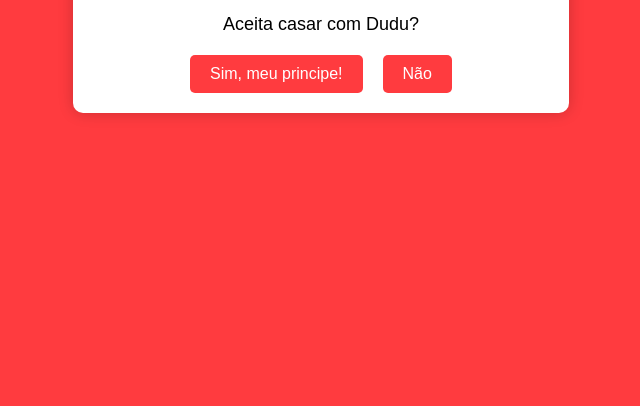
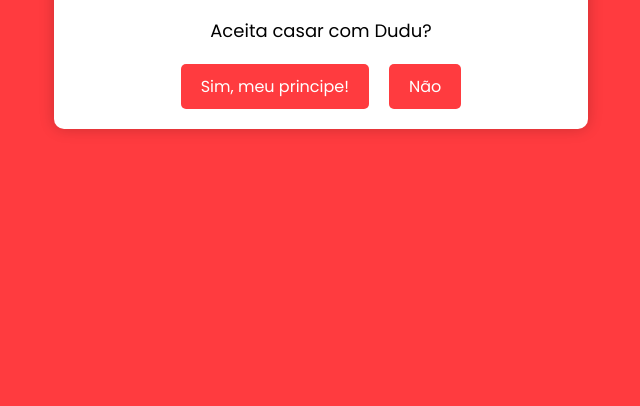
Before and after one commit to karlosqwer/pedido-casamento-rayssinha, a plain HTML site: page index.html in a window 1280 px wide. Shown: the part 394-800 px from the top of the page, without its empty margins (319-959 px from the left). Drawn offline with Linux system fonts and the light colour scheme.

Commit message:
Alteracao da fonte para poppins que havia esquecido

```diff
--- a/styles.css
+++ b/styles.css
@@ -1,4 +1,7 @@
+@import url('https://fonts.googleapis.com/css2?family=Poppins:ital,wght@0,100;0,200;0,300;0,400;0,500;0,600;0,700;0,800;0,900;1,100;1,200;1,300;1,400;1,500;1,600;1,700;1,800;1,900&display=swap');
+
 * {
+    font-family: Poppins;
     margin: 0;
     padding: 0;
     box-sizing: border-box;
```
